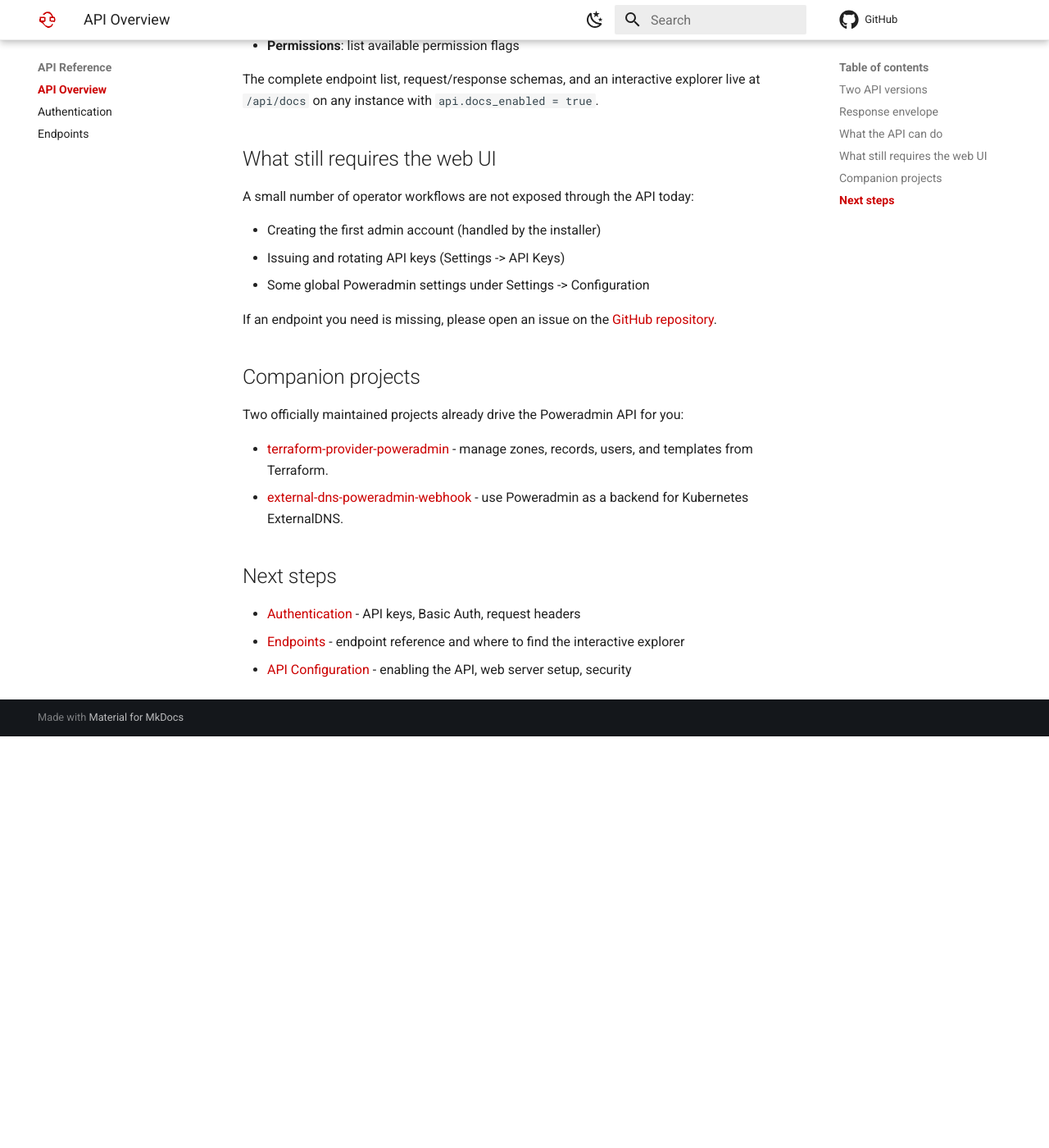
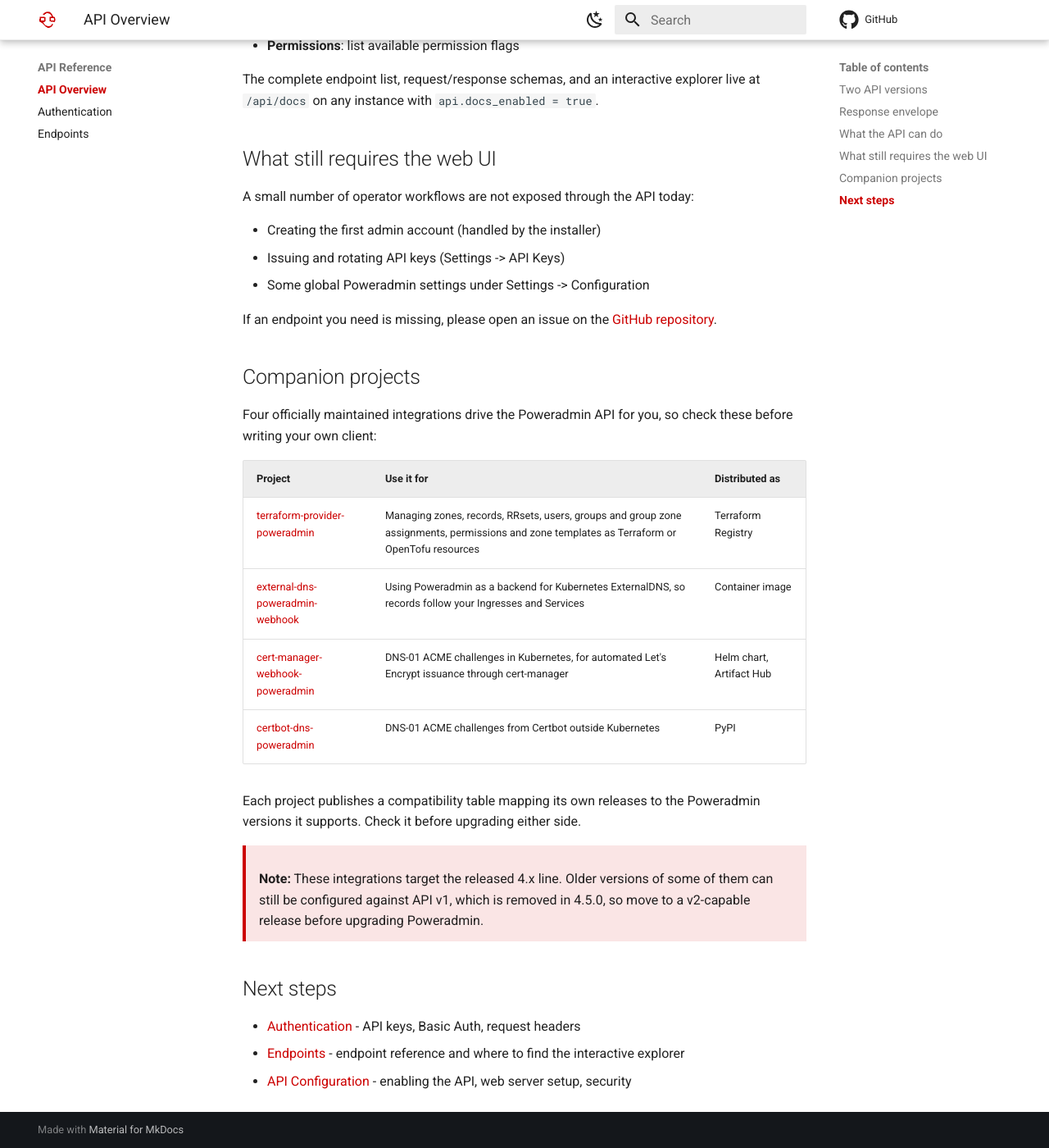
Before and after one commit to poweradmin/poweradmin-docs, an MkDocs documentation site: the page built from docs/api/overview.md, in a window 1280 px wide and 1400 px high, scrolled down 1745 px. Shown: the whole window at 82% size. Built offline with MkDocs 1.6.1 and Material for MkDocs 9.7.7, drawn with Linux system fonts in a browser that asks for light colours; comment, search, counter and statistics services are not loaded; before the commit the page ends 2643 px from its top, so only the background shows below that.

Commit message:
docs(api): expand companion projects with the cert-manager and certbot integrations

```diff
--- a/docs/api/overview.md
+++ b/docs/api/overview.md
@@ -82,12 +82,22 @@
 
 ## Companion projects
 
-Two officially maintained projects already drive the Poweradmin API for you:
+Four officially maintained integrations drive the Poweradmin API for you, so check these before
+writing your own client:
 
-- [terraform-provider-poweradmin](https://github.com/poweradmin/terraform-provider-poweradmin) -
-  manage zones, records, users, and templates from Terraform.
-- [external-dns-poweradmin-webhook](https://github.com/poweradmin/external-dns-poweradmin-webhook) -
-  use Poweradmin as a backend for Kubernetes ExternalDNS.
+| Project | Use it for | Distributed as |
+|---|---|---|
+| [terraform-provider-poweradmin](https://github.com/poweradmin/terraform-provider-poweradmin) | Managing zones, records, RRsets, users, groups and group zone assignments, permissions and zone templates as Terraform or OpenTofu resources | Terraform Registry |
+| [external-dns-poweradmin-webhook](https://github.com/poweradmin/external-dns-poweradmin-webhook) | Using Poweradmin as a backend for Kubernetes ExternalDNS, so records follow your Ingresses and Services | Container image |
+| [cert-manager-webhook-poweradmin](https://github.com/poweradmin/cert-manager-webhook-poweradmin) | DNS-01 ACME challenges in Kubernetes, for automated Let's Encrypt issuance through cert-manager | Helm chart, Artifact Hub |
+| [certbot-dns-poweradmin](https://github.com/poweradmin/certbot-dns-poweradmin) | DNS-01 ACME challenges from Certbot outside Kubernetes | PyPI |
+
+Each project publishes a compatibility table mapping its own releases to the Poweradmin versions it
+supports. Check it before upgrading either side.
+
+> **Note:** These integrations target the released 4.x line. Older versions of some of them can
+> still be configured against API v1, which is removed in 4.5.0, so move to a v2-capable release
+> before upgrading Poweradmin.
 
 ## Next steps
 
```
